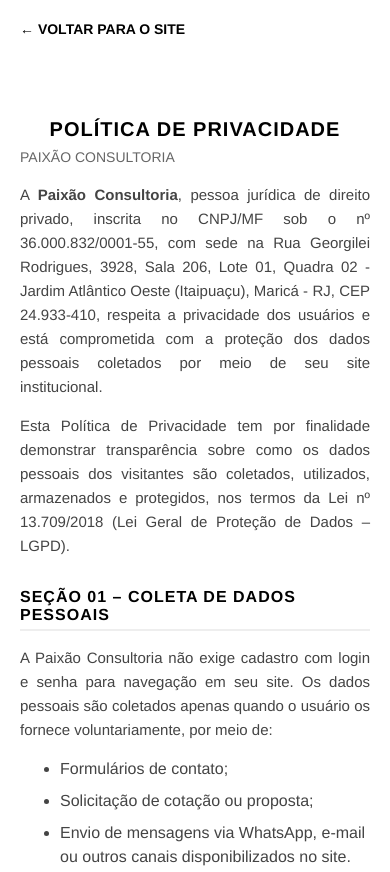
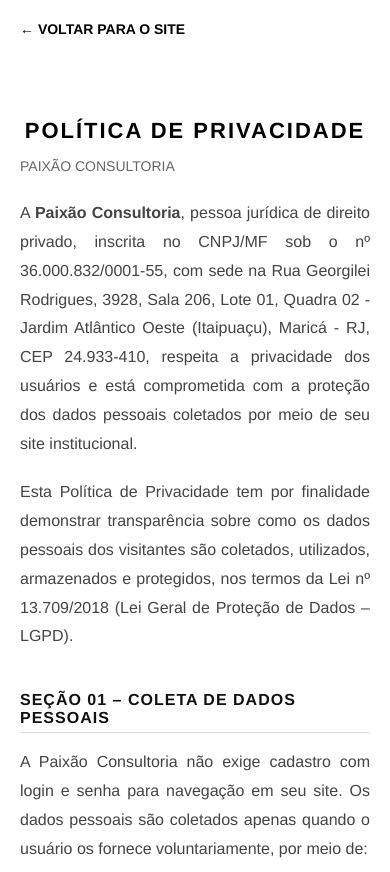
Before and after one commit to jonpaixaoc/jonpaixaoc.github.io, a plain HTML site: page politicas.html in a window 390 px wide. Shown: the top 872 px of the page. Drawn offline with Linux system fonts and the light colour scheme.

Commit message:
Update style.css

```diff
--- a/style.css
+++ b/style.css
@@ -78,7 +78,7 @@
 }
 
 /* =========================================
-   4. RODAPÉ (LINHAS HORIZONTAIS LARGAS)
+   4. RODAPÉ (ESTILO LARGO / 3 LINHAS)
    ========================================= */
 .rodape {
     position: fixed;
@@ -99,7 +99,7 @@
 .linha-rodape {
     margin-bottom: 6px;
     width: 100%;
-    padding: 0 20px; /* Margem nas laterais */
+    padding: 0 20px;
 }
 
 .rodape a {
@@ -206,67 +206,88 @@
 body.pagina-branca {
     background-color: #ffffff !important;
     color: #333333;
-    overflow-y: auto; /* Permite rolar a página */
+    overflow-y: auto;
     font-family: 'Helvetica Neue', Arial, sans-serif;
 }
 
 .documento {
     max-width: 800px;
     margin: 40px auto;
-    padding: 20px 40px 120px 40px; /* Padding extra embaixo p/ o rodapé não cobrir */
+    padding: 20px 40px 120px 40px; /* Espaço para o rodapé */
 }
+
+/* Link de Voltar */
+.voltar {
+    color: #666;
+    text-decoration: none;
+    font-weight: bold;
+    font-size: 14px;
+    display: inline-block;
+    margin-bottom: 40px;
+    transition: 0.3s;
+}
+.voltar:hover { color: black; text-decoration: underline; }
 
 /* Título Principal (H1) */
 .documento h1 {
-    font-size: 26px;
-    margin-bottom: 5px;
+    font-size: 28px;
+    margin-bottom: 10px;
     text-transform: uppercase;
     text-align: center;
     color: #000;
-    letter-spacing: 1px;
+    letter-spacing: 2px;
 }
 
 /* Subtítulos (H2) */
 .documento h2 {
     font-size: 16px;
-    margin-top: 30px;
+    margin-top: 40px;
     margin-bottom: 15px;
     text-transform: uppercase;
-    color: #000;
-    border-bottom: 2px solid #eee; /* Linha cinza elegante */
+    color: #111;
+    border-bottom: 1px solid #ddd;
     padding-bottom: 5px;
     letter-spacing: 1px;
+    font-weight: bold;
 }
 
 /* Parágrafos */
 .documento p {
-    font-size: 15px;
-    line-height: 1.6; /* Espaçamento para leitura fácil */
-    margin-bottom: 15px;
-    text-align: justify; /* Texto alinhado dos dois lados */
+    font-size: 16px;
+    line-height: 1.8;
+    margin-bottom: 20px;
+    text-align: justify;
     color: #444;
 }
 
 /* Listas */
 .documento ul {
-    margin-bottom: 20px;
+    margin-bottom: 30px;
     padding-left: 40px;
 }
 
 .documento li {
-    margin-bottom: 8px;
+    font-size: 16px;
+    margin-bottom: 10px;
     color: #444;
-    line-height: 1.5;
+    line-height: 1.6;
 }
 
-/* CELULAR */
+@keyframes fadeIn { from { opacity: 0; transform: translateY(20px); } to { opacity: 1; transform: translateY(0); } }
+
+/* =========================================
+   7. RESPONSIVIDADE (CELULARES)
+   ========================================= */
 @media (max-width: 768px) {
+    /* Ajuste Rodapé Celular */
     .rodape { position: relative; background: #050505; padding-bottom: 30px;}
     .linha-rodape { display: flex; flex-direction: column; gap: 5px; margin-bottom: 15px; }
     .separador { display: none; }
+
+    /* Ajuste Galeria Celular */
     .item { min-width: 85vw; margin-left: 20px; padding: 0; }
 
-    /* Ajuste Política Celular */
-    .documento { padding: 20px; }
-    .documento h1 { font-size: 20px; }
+    /* Ajuste Texto Política Celular */
+    .documento { padding: 20px 20px 50px 20px; }
+    .documento h1 { font-size: 22px; }
 }
```
